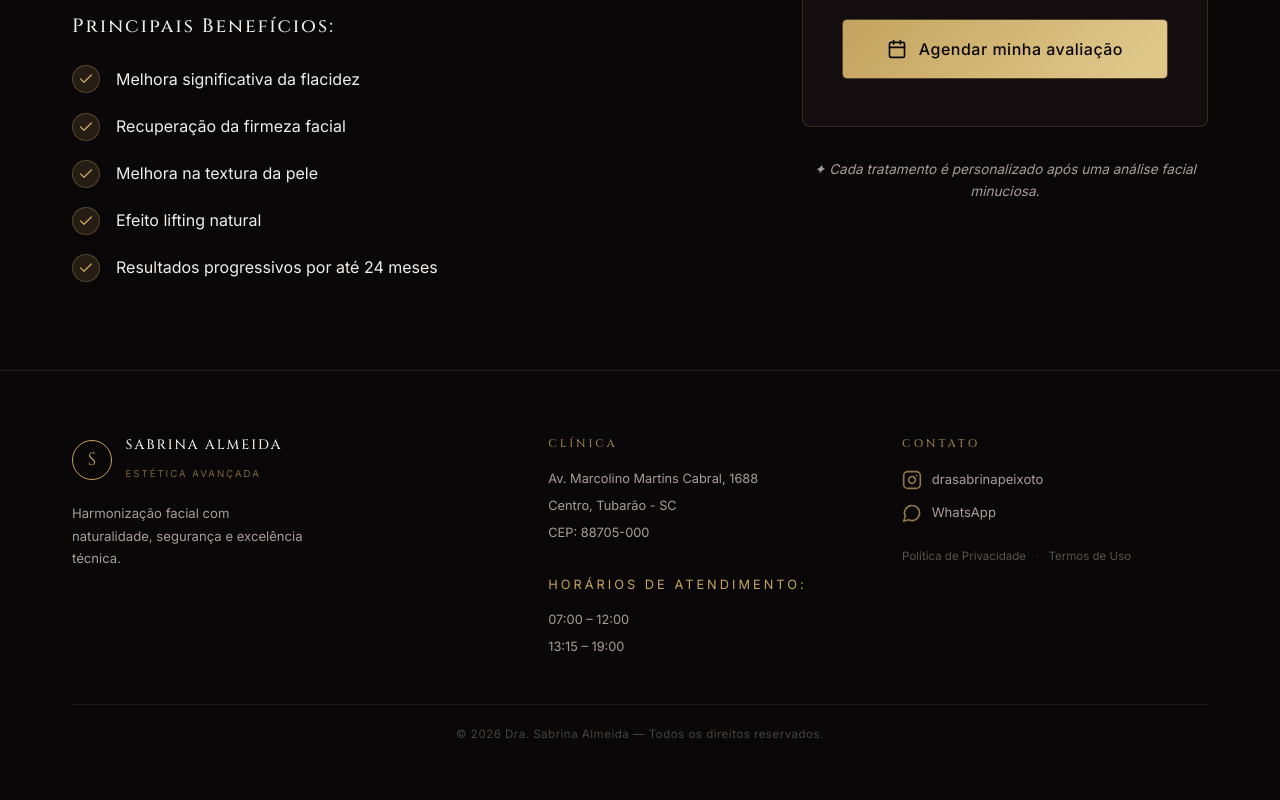
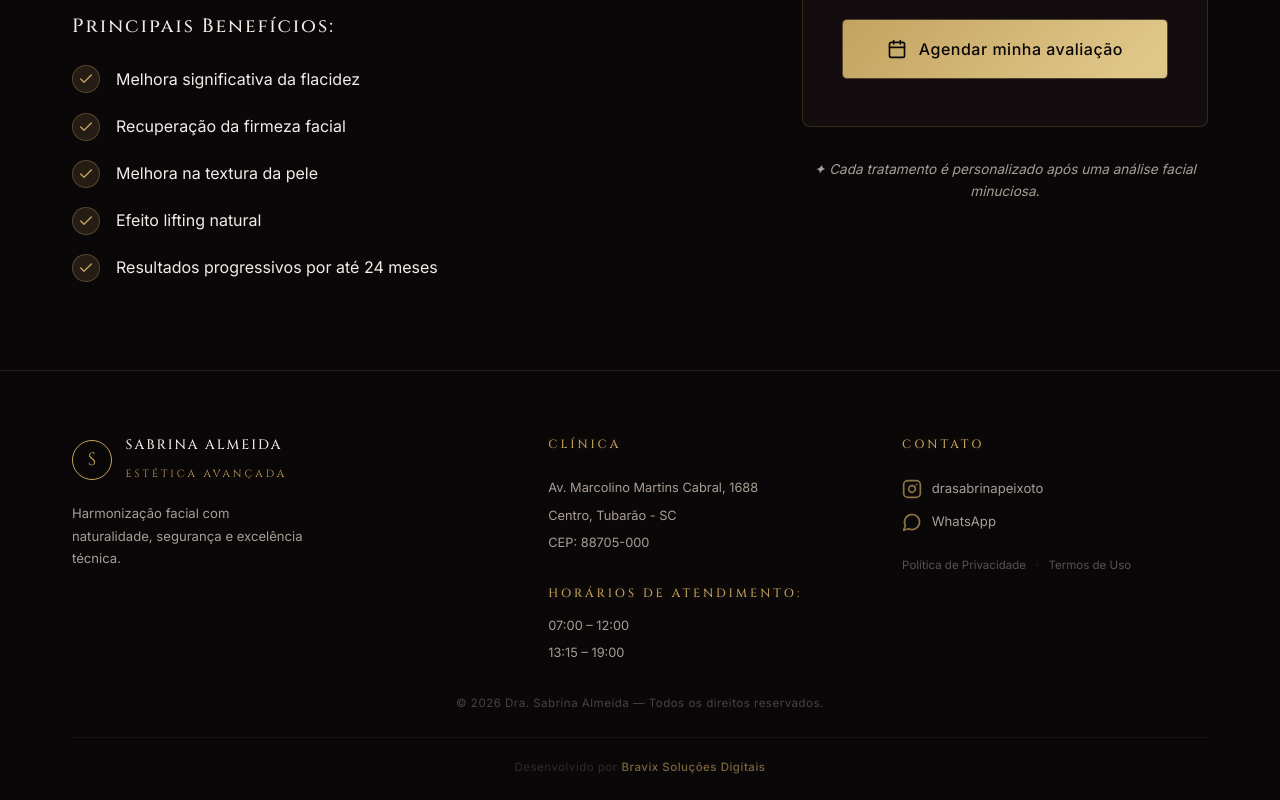
Before and after one commit to Bravix-Solucoes-Digitais/landing-page-dra-sabrina, a React (Vite) app: page /servico/bioestimuladores in a window 1280 px wide. Shown: the part 810-1610 px from the top of the page. Before the commit the page ends 1574 px from the top, so only its background shows below. Built offline with nearby package versions, Linux system fonts and the light colour scheme.

Commit message:
diversas alterações

```diff
--- a/src/components/Footer.css
+++ b/src/components/Footer.css
@@ -9,8 +9,7 @@
   display: grid;
   grid-template-columns: 1.4fr 1fr 1fr;
   gap: 3rem;
-  padding-bottom: 3rem;
-  border-bottom: 1px solid rgba(255, 255, 255, 0.05);
+  padding-bottom: 2rem;
 }
 
 /* ── Marca ────────────────────────── */
@@ -44,11 +43,12 @@
 }
 
 .logo-sub {
-  font-size: 0.6rem;
+  font-family: var(--font-serif);
+  font-size: 0.65rem;
   color: var(--primary-gold);
-  opacity: 0.6;
-  letter-spacing: 2px;
+  letter-spacing: 3px;
   text-transform: uppercase;
+  text-shadow: 0 0 10px rgba(195, 163, 95, 0.3);
 }
 
 .footer-tagline {
@@ -61,11 +61,12 @@
 /* ── Títulos de coluna ────────────── */
 .footer-col-title {
   font-family: var(--font-serif);
-  font-size: 0.7rem;
+  font-size: 0.75rem;
   letter-spacing: 3px;
   color: var(--primary-gold);
-  margin-bottom: 1rem;
-  opacity: 0.8;
+  margin-bottom: 1.5rem;
+  text-transform: uppercase;
+  text-shadow: 0 0 10px rgba(195, 163, 95, 0.3);
 }
 
 /* ── Info list ────────────────────── */
@@ -83,12 +84,14 @@
 }
 
 .footer-info-list-item-title {
-  font-size: 0.7rem;
+  font-family: var(--font-serif);
+  font-size: 0.75rem;
   letter-spacing: 3px;
-  color: var(--primary-gold) !important;
+  color: var(--primary-gold);
   text-transform: uppercase;
-  margin-top: 1.5rem;
-  margin-bottom: 0.5rem;
+  margin-top: 2rem;
+  margin-bottom: 0.8rem;
+  text-shadow: 0 0 10px rgba(195, 163, 95, 0.3);
 }
 
 /* ── Redes Sociais ────────────────── */
@@ -145,7 +148,19 @@
   color: rgba(168, 158, 149, 0.3);
 }
 
-/* ── Rodapé ───────────────────────── */
+.footer-copyright-main {
+  padding-bottom: 1.5rem;
+  border-bottom: 1px solid rgba(255, 255, 255, 0.05);
+  text-align: center;
+}
+
+.footer-copyright-main p {
+  font-size: 0.72rem;
+  color: rgba(168, 158, 149, 0.4);
+  letter-spacing: 0.5px;
+  font-family: var(--font-sans);
+}
+
 .footer-bottom {
   padding: 1.25rem 0;
   text-align: center;
@@ -156,6 +171,26 @@
   color: rgba(168, 158, 149, 0.4);
   letter-spacing: 0.5px;
   font-family: var(--font-sans);
+  margin-bottom: 0.25rem;
+}
+
+.footer-dev {
+  opacity: 0.6;
+  transition: opacity 0.3s ease;
+}
+
+.footer-dev:hover {
+  opacity: 1;
+}
+
+.footer-dev a {
+  color: var(--primary-gold);
+  text-decoration: none;
+  font-weight: 500;
+}
+
+.footer-dev a:hover {
+  text-decoration: underline;
 }
 
 /* ── Responsivo ───────────────────── */
--- a/src/components/Footer.jsx
+++ b/src/components/Footer.jsx
@@ -29,7 +29,9 @@ const Footer = () => {
               <li>Av. Marcolino Martins Cabral, 1688</li>
               <li>Centro, Tubarão - SC</li>
               <li>CEP: 88705-000</li>
-              <li className="footer-info-list-item-title">Horários de Atendimento:</li>
+            </ul>
+            <h5 className="footer-info-list-item-title">Horários de Atendimento:</h5>
+            <ul className="footer-info-list">
               <li>07:00 – 12:00</li>
               <li>13:15 – 19:00</li>
             </ul>
@@ -67,8 +69,14 @@ const Footer = () => {
 
         </div>
 
+        <div className="footer-copyright-main">
+          <p>© {new Date().getFullYear()} Dra. Sabrina Almeida — Todos os direitos reservados.</p>
+        </div>
+
         <div className="footer-bottom">
-          <p>© {new Date().getFullYear()} Dra. Sabrina Almeida — Todos os direitos reservados.</p>
+          <p className="footer-dev">
+            Desenvolvido por <a href="https://wa.me/554898617799" target="_blank" rel="noopener noreferrer">Bravix Soluções Digitais</a>
+          </p>
         </div>
       </div>
     </footer>
--- a/src/components/Hero.css
+++ b/src/components/Hero.css
@@ -51,7 +51,8 @@
   align-items: center;
   gap: 0.75rem;
 }
-.hero-eyebrow::before {
+.hero-eyebrow::before,
+.hero-eyebrow::after {
   content: '';
   display: inline-block;
   width: 32px;
```
